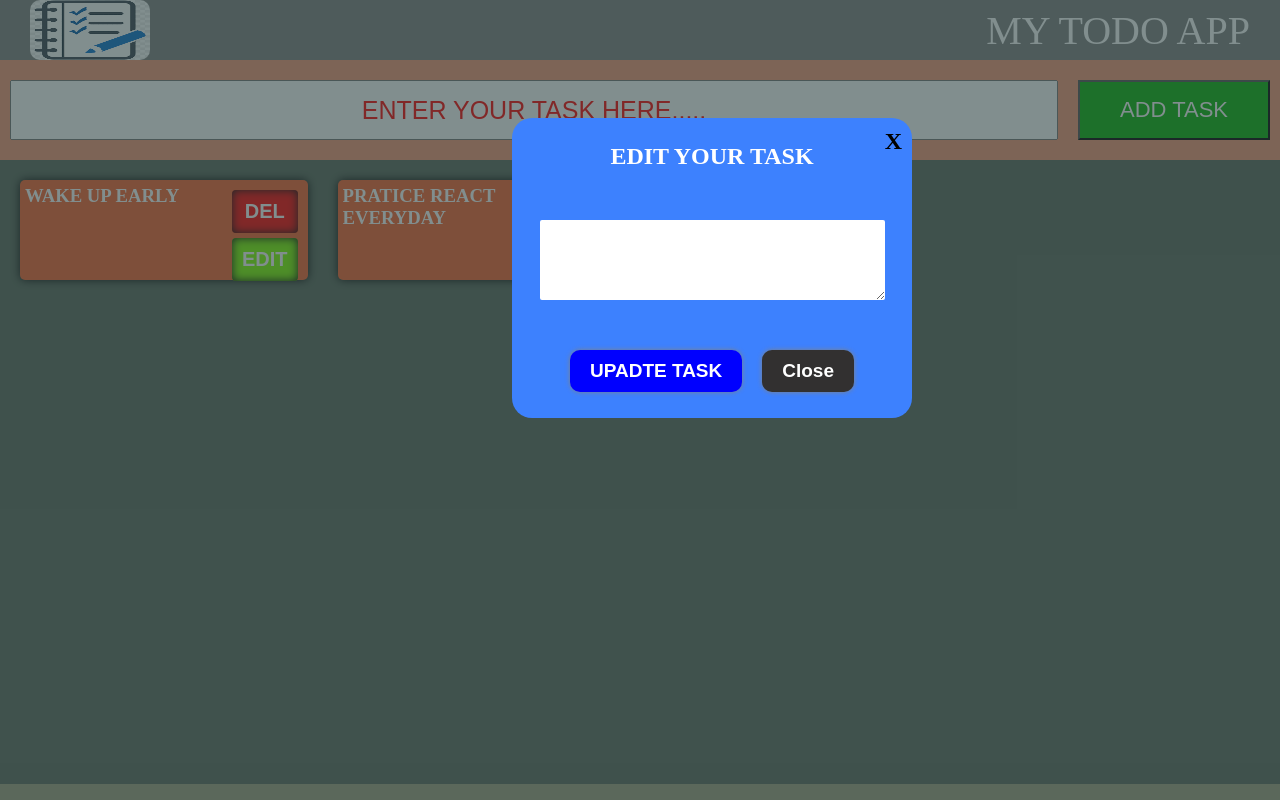
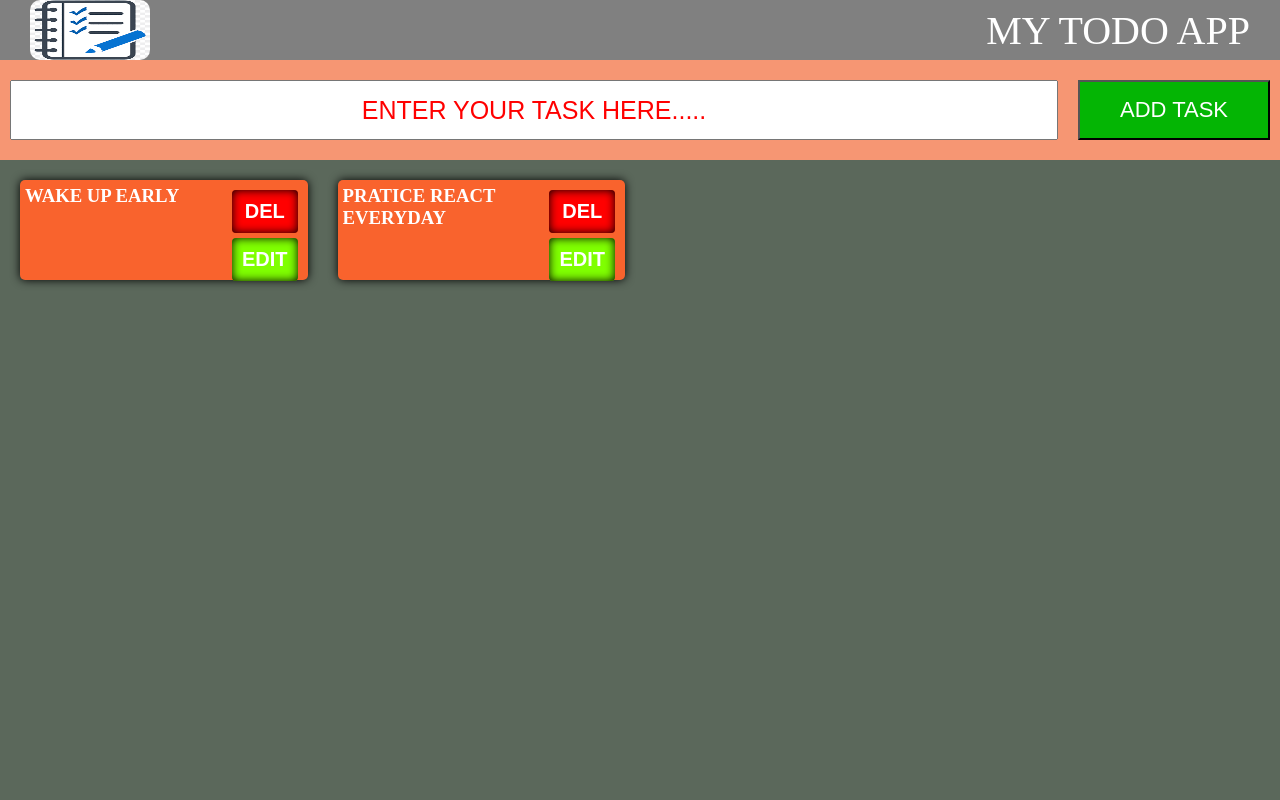
Before and after one commit to LalatenduBhatta/M2React, a React (Vite) app in the folder myreactapp/: page / in a window 1280 px wide. Built offline with nearby package versions, Linux system fonts and the light colour scheme.

Commit message:
modal condition rendering

```diff
--- a/myreactapp/src/components/TaskDisplay.jsx
+++ b/myreactapp/src/components/TaskDisplay.jsx
@@ -1,9 +1,13 @@
-import React from 'react'
+import React, { useState } from 'react'
 import EditModal from './EditModal'
 
 
 function TaskDisplay({ tasks, dispatch }) {
+    const [isModal, setISModal] = useState(false)
 
+    const editHandeler = () => {
+        setISModal(true)
+    }
     return (
         <>
             <div className="container">
@@ -16,7 +20,7 @@ function TaskDisplay({ tasks, dispatch }) {
                                     <button
                                         onClick={() => dispatch({ type: "delete", payload: i })}
                                     >DEL</button>
-                                    <button>EDIT</button>
+                                    <button onClick={editHandeler}>EDIT</button>
                                 </div>
                             </div>
                         )
@@ -24,7 +28,7 @@ function TaskDisplay({ tasks, dispatch }) {
                 }
             </div>
             <div>
-                <EditModal></EditModal>
+                {isModal && <EditModal></EditModal>}
             </div>
         </>
     )
--- a/myreactapp/src/index.css
+++ b/myreactapp/src/index.css
@@ -110,7 +110,7 @@ h3{
     position: absolute;
     top: 0;
     left: 0;
-    background-color:rgba(46, 67, 67, 0.6);
+    background-color:rgba(47, 73, 114, 0.6);
 }
 .modal{
     position: absolute;
@@ -158,6 +158,6 @@ h3{
     color: black;
     cursor: pointer;
 }
-.cross:hover{
-    transform: perspective(200px) translateZ(40px);
+.cross:hover,.modal-buttons>button:hover{
+    transform: perspective(200px) translateZ(30px);
 }
```
